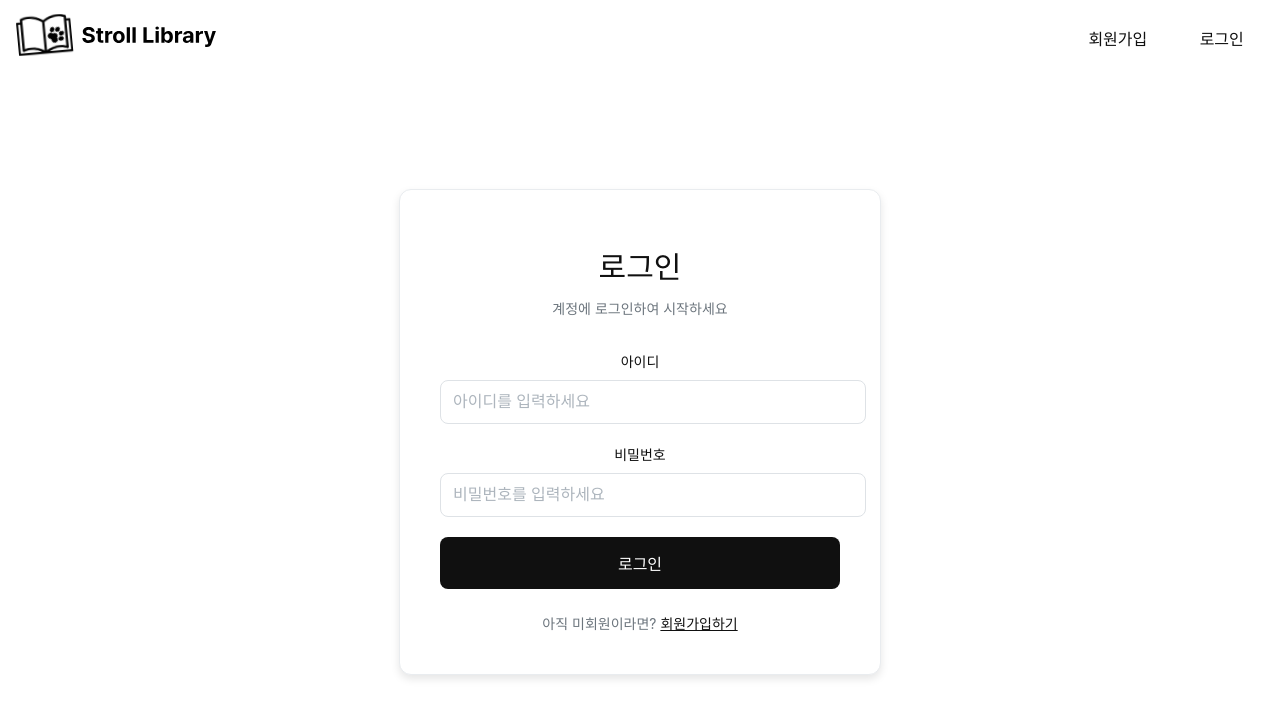
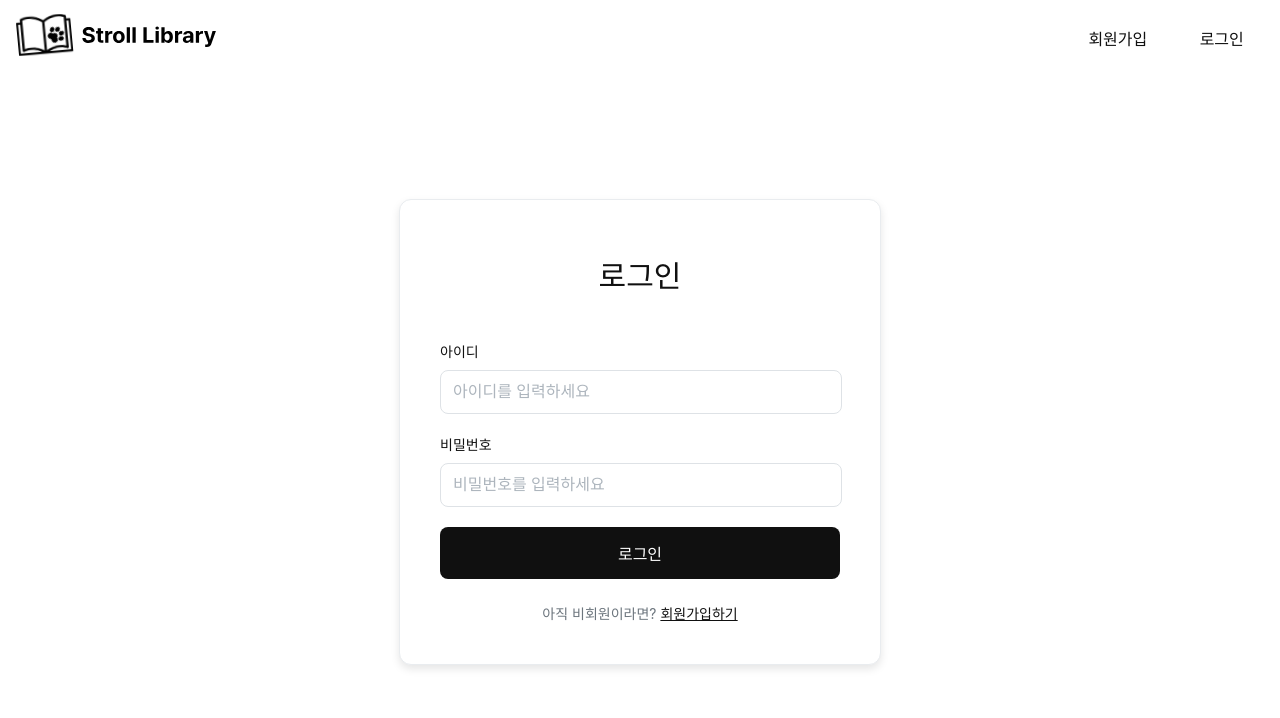
Before and after one commit to Lee-Hyeona/Stroll-Library, a React (Vite) app: page /login in a window 1280 px wide. Shown: the top 718 px of the page. Built offline with nearby package versions, Linux system fonts and the light colour scheme; no server answers; a web font is replaced by a local one.

Commit message:
UI 수정

```diff
--- a/src/components/common/Header/AdminHeader.jsx
+++ b/src/components/common/Header/AdminHeader.jsx
@@ -34,7 +34,7 @@ const HeaderContainer = styled.header`
   align-items: center;
   justify-content: center;
   background-color: #ffffff;
-  box-shadow: 0 0.125rem 0.25rem rgba(0, 0, 0, 0.075);
+  /* box-shadow: 0 0.125rem 0.25rem rgba(0, 0, 0, 0.075); */
   border-bottom: 0.0625rem solid #e9ecef;
   position: fixed;
   top: 0;
--- a/src/pages/login/Login.jsx
+++ b/src/pages/login/Login.jsx
@@ -32,7 +32,6 @@ function Login() {
     <Container>
       <FormContainer>
         <Title>로그인</Title>
-        <Subtitle>계정에 로그인하여 시작하세요</Subtitle>
 
         <Form onSubmit={handleSubmit}>
           <InputGroup>
@@ -63,7 +62,7 @@ function Login() {
         </Form>
 
         <RegisterBox>
-          아직 미회원이라면?{" "}
+          아직 비회원이라면?{" "}
           <RegisterLink onClick={() => navigate("/signup")}>
             회원가입하기
           </RegisterLink>
@@ -83,6 +82,7 @@ const Container = styled.div`
   justify-content: center;
   background-color: #ffffff;
   padding: 2rem 1rem;
+  text-align: left;
 `;
 
 const FormContainer = styled.div`
@@ -100,7 +100,7 @@ const Title = styled.h1`
   font-weight: 700;
   color: #101010;
   text-align: center;
-  margin-bottom: 0.5rem;
+  margin-bottom: 3rem;
 `;
 
 const Subtitle = styled.p`
@@ -128,7 +128,7 @@ const Label = styled.label`
 `;
 
 const Input = styled.input`
-  width: 100%;
+  width: calc(100% - 1.5rem);
   padding: 0.75rem;
   border: 0.0625rem solid #dee2e6;
   border-radius: 0.5rem;
--- a/src/pages/signup/SignUp.jsx
+++ b/src/pages/signup/SignUp.jsx
@@ -33,7 +33,6 @@ function SignUp() {
     <Container>
       <FormContainer>
         <Title>회원가입</Title>
-        <Subtitle>새 계정을 만들어 시작하세요</Subtitle>
 
         <Form onSubmit={handleSubmit}>
           <InputGroup>
@@ -118,6 +117,7 @@ const Container = styled.div`
   justify-content: center;
   background-color: #ffffff;
   padding: 2rem 1rem;
+  text-align: left;
 `;
 
 const FormContainer = styled.div`
@@ -135,7 +135,7 @@ const Title = styled.h1`
   font-weight: 700;
   color: #101010;
   text-align: center;
-  margin-bottom: 0.5rem;
+  margin-bottom: 2rem;
 `;
 
 const Subtitle = styled.p`
@@ -163,7 +163,7 @@ const Label = styled.label`
 `;
 
 const Input = styled.input`
-  width: 100%;
+  width: calc(100% - 1.5rem);
   padding: 0.75rem;
   border: 0.0625rem solid #dee2e6;
   border-radius: 0.5rem;
```
